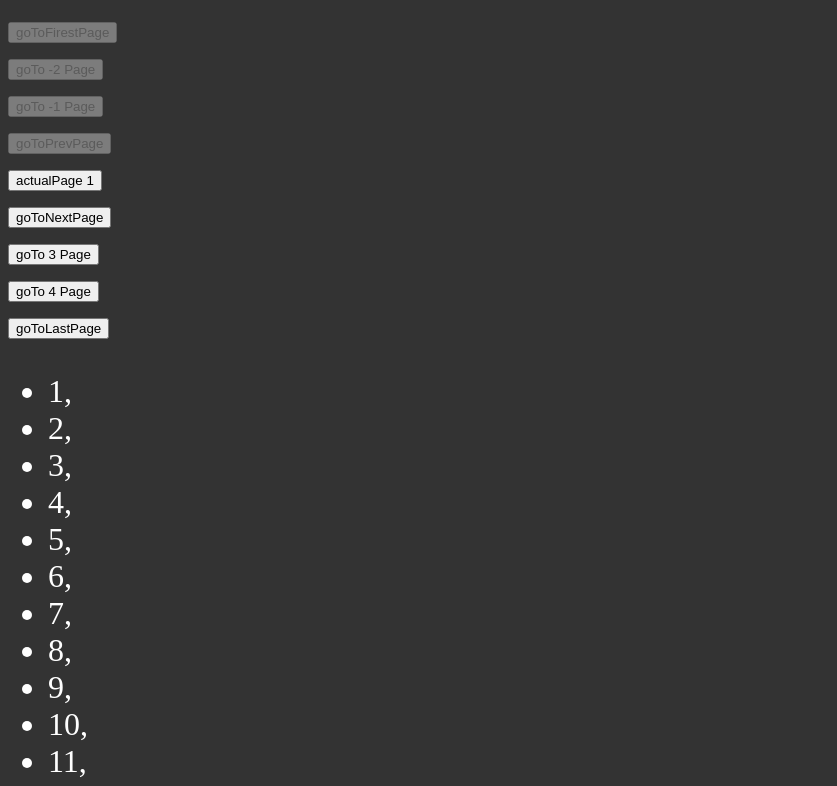
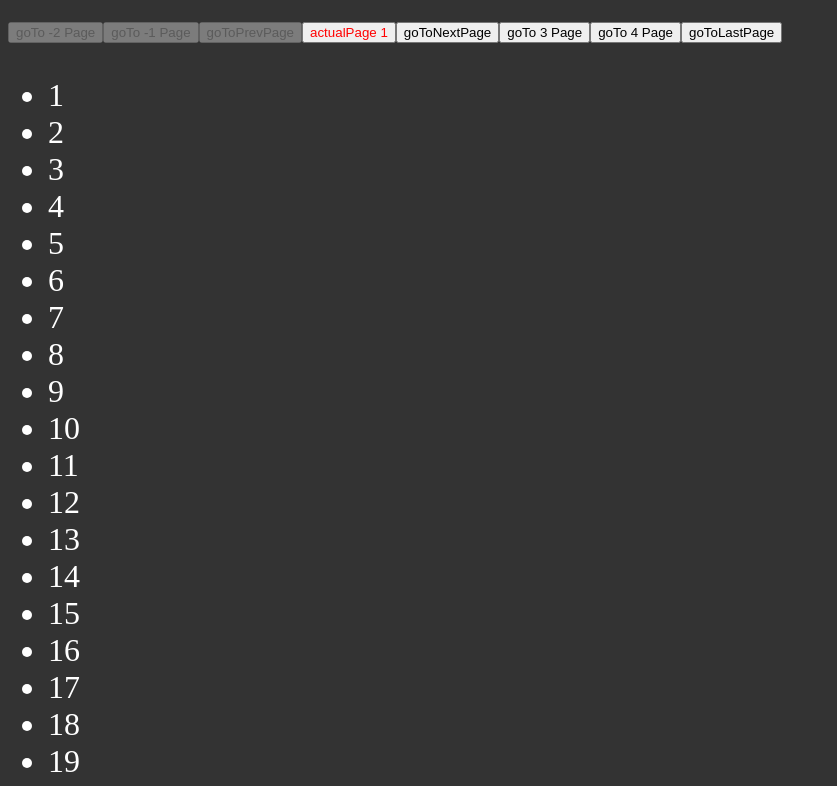
Before and after one commit to kstopka/how_to_react, a React (Create React App) app: page / in a window 1280 px wide. Shown: the top 786 px of the page, without its empty margins (0-837 px from the left). Built offline with nearby package versions, Linux system fonts and the light colour scheme.

Commit message:
7_TableWithPagination

```diff
--- a/src/react_TS/7_TableWithPagination/App.tsx
+++ b/src/react_TS/7_TableWithPagination/App.tsx
@@ -6,9 +6,10 @@ import PaginatedTable from "./components/PaginatedTable";
 interface AppProps {}
 
 const App: FunctionComponent<AppProps> = () => {
+    const elementsOnPage: number = 50;
     return (
         <div className="wrapper-app">
-            <PaginatedTable dataEntries={dataEntries} />
+            <PaginatedTable dataEntries={dataEntries} elementsOnPage={elementsOnPage} />
         </div>
     );
 };
--- a/src/react_TS/7_TableWithPagination/components/PaginatedTable.tsx
+++ b/src/react_TS/7_TableWithPagination/components/PaginatedTable.tsx
@@ -1,21 +1,21 @@
-import * as React from "react";
-import { FunctionComponent } from "react";
+import { FunctionComponent, useMemo } from "react";
 import { usePagination } from "../hooks/usePagination";
 import Pagination from "./Pagination";
-import { PaginationType } from "../App.d";
 
 interface PaginatedTableProps {
-    dataEntries: number[];
+    //NOTE: data ma mieć any[]???
+    dataEntries: any[];
+    elementsOnPage: number;
 }
 
-const PaginatedTable: FunctionComponent<PaginatedTableProps> = ({ dataEntries }) => {
-    const elementsOnPage: number = 50;
+const PaginatedTable: FunctionComponent<PaginatedTableProps> = ({ dataEntries, elementsOnPage }) => {
     const [
         { actualPageIdx, lastPageIdx, entriesOnSelectedPage, isBusy },
         { goToFirestPage, goToPrevPage, goToPage, goToNextPage, goToLastPage },
     ] = usePagination(dataEntries, elementsOnPage);
 
-    const settings: PaginationType = {
+    const options = useMemo(
+        () => ({
             actualPageIdx,
             lastPageIdx,
             goToFirestPage,
@@ -23,9 +23,11 @@ const PaginatedTable: FunctionComponent<PaginatedTableProps> = ({ dataEntries })
             goToPage,
             goToNextPage,
             goToLastPage,
-    };
+        }),
+        [actualPageIdx, lastPageIdx, goToFirestPage, goToPrevPage, goToPage, goToNextPage, goToLastPage]
+    );
 
-    const showElementsOnPage = entriesOnSelectedPage.map((item, index) => <li key={index}>{item},</li>);
+    const showElementsOnPage = entriesOnSelectedPage.map((item, index) => <li key={index}>{item}</li>);
 
     if (isBusy) {
         return (
@@ -37,7 +39,7 @@ const PaginatedTable: FunctionComponent<PaginatedTableProps> = ({ dataEntries })
 
     return (
         <div className="paginated-table">
-            <Pagination settings={settings} />
+            <Pagination options={options} />
             <ul>{showElementsOnPage}</ul>
         </div>
     );
--- a/src/react_TS/7_TableWithPagination/components/Pagination.tsx
+++ b/src/react_TS/7_TableWithPagination/components/Pagination.tsx
@@ -1,71 +1,49 @@
 import { FunctionComponent } from "react";
-import PaginationButton from "./PaginationButton";
 import { PaginationType } from "../App.d";
 
 interface PaginationProps {
-    settings: PaginationType;
+    options: PaginationType;
 }
 
-const Pagination: FunctionComponent<PaginationProps> = ({ settings }) => {
-    const { actualPageIdx, lastPageIdx, goToFirestPage, goToPrevPage, goToPage, goToNextPage, goToLastPage } = settings;
+const Pagination: FunctionComponent<PaginationProps> = ({ options }) => {
+    const { actualPageIdx, lastPageIdx, goToFirestPage, goToPrevPage, goToPage, goToNextPage, goToLastPage } = options;
     return (
         <div className="pagination">
-            {actualPageIdx ? (
-                <PaginationButton txt="goToFirestPage" action={goToFirestPage} />
-            ) : (
-                <PaginationButton txt="goToFirestPage" active={true} action={goToFirestPage} />
-            )}
-            <div>
-                <button
-                    onClick={() => goToPage(actualPageIdx - 3)}
-                    disabled={actualPageIdx - 3 < 0 ? true : false}
-                    // style={actualPageIdx - 3 < 0 ? { display: "none" } : { display: "block" }}
-                >{`goTo ${actualPageIdx - 2} Page`}</button>
-            </div>
-            <div>
-                <button
-                    onClick={() => goToPage(actualPageIdx - 2)}
-                    disabled={actualPageIdx - 2 < 0 ? true : false}
-                    // style={actualPageIdx - 2 < 0 ? { display: "none" } : { display: "block" }}
-                >{`goTo ${actualPageIdx - 1} Page`}</button>
-            </div>
+            <button
+                //NOTE: disabled czy style: display = none???/
+                disabled={actualPageIdx <= 0}
+                style={actualPageIdx <= 0 ? { display: "none" } : {}}
+                onClick={goToFirestPage}
+            >
+                goToFirestPage
+            </button>
 
-            {actualPageIdx ? (
-                <PaginationButton txt="goToPrevPage" action={goToPrevPage} />
-            ) : (
-                <PaginationButton txt="goToPrevPage" active={true} action={goToPrevPage} />
-            )}
+            <button disabled={actualPageIdx - 3 < 0} onClick={() => goToPage(actualPageIdx - 3)}>
+                {`goTo ${actualPageIdx - 2} Page`}
+            </button>
 
-            <div>
-                <button>{`actualPage ${actualPageIdx + 1}`}</button>
-            </div>
+            <button disabled={actualPageIdx - 2 < 0} onClick={() => goToPage(actualPageIdx - 2)}>
+                {`goTo ${actualPageIdx - 1} Page`}
+            </button>
 
-            {actualPageIdx === lastPageIdx ? (
-                <PaginationButton txt="goToNextPage" active={true} action={goToNextPage} />
-            ) : (
-                <PaginationButton txt="goToNextPage" action={goToNextPage} />
-            )}
+            <button disabled={actualPageIdx <= 0} onClick={goToPrevPage}>
+                goToPrevPage
+            </button>
 
-            <div>
-                <button
-                    onClick={() => goToPage(actualPageIdx + 2)}
-                    disabled={actualPageIdx + 2 > lastPageIdx ? true : false}
-                    // style={actualPageIdx + 2 > lastPageIdx ? { display: "none" } : { display: "block" }}
-                >{`goTo ${actualPageIdx + 3} Page`}</button>
-            </div>
-            <div>
-                <button
-                    onClick={() => goToPage(actualPageIdx + 3)}
-                    disabled={actualPageIdx + 3 > lastPageIdx ? true : false}
-                    // style={actualPageIdx + 3 > lastPageIdx ? { display: "none" } : { display: "block" }}
-                >{`goTo ${actualPageIdx + 4} Page`}</button>
-            </div>
+            <button style={{ color: "red" }}>{`actualPage ${actualPageIdx + 1}`}</button>
+            <button disabled={actualPageIdx === lastPageIdx} onClick={goToNextPage}>
+                goToNextPage
+            </button>
 
-            {actualPageIdx === lastPageIdx ? (
-                <PaginationButton txt="goToLastPage" active={true} action={goToLastPage} />
-            ) : (
-                <PaginationButton txt="goToLastPage" action={goToLastPage} />
-            )}
+            <button onClick={() => goToPage(actualPageIdx + 2)} disabled={actualPageIdx + 2 > lastPageIdx}>
+                {`goTo ${actualPageIdx + 3} Page`}
+            </button>
+            <button onClick={() => goToPage(actualPageIdx + 3)} disabled={actualPageIdx + 3 > lastPageIdx}>
+                {`goTo ${actualPageIdx + 4} Page`}
+            </button>
+            <button disabled={actualPageIdx === lastPageIdx} onClick={goToLastPage}>
+                goToLastPage
+            </button>
         </div>
     );
 };
--- a/src/react_TS/7_TableWithPagination/components/PaginationButton.tsx
+++ b/src/react_TS/7_TableWithPagination/components/PaginationButton.tsx
@@ -6,7 +6,6 @@ interface PaginationButtonProps {
     action: () => void;
 }
 
-//const Pagination = ({ paginationState, paginationActions }) => {};
 const PaginationButton: FunctionComponent<PaginationButtonProps> = ({ txt, action, active = false }) => {
     return (
         <div className="pagination-button">
--- a/src/react_TS/7_TableWithPagination/data/dataEntries.tsx
+++ b/src/react_TS/7_TableWithPagination/data/dataEntries.tsx
@@ -8,4 +8,4 @@ const createArray = (items: number): number[] => {
     return data;
 };
 
-export const dataEntries: Array<number> = createArray(6353);
+export const dataEntries: Array<any> = createArray(6353);
--- a/src/react_TS/7_TableWithPagination/hooks/usePagination.tsx
+++ b/src/react_TS/7_TableWithPagination/hooks/usePagination.tsx
@@ -1,4 +1,4 @@
-import { useState } from "react";
+import { SetStateAction, useState } from "react";
 import { usePaginationType } from "../App.d";
 import { validation } from "../validation";
 
@@ -20,14 +20,13 @@ export const usePagination: usePaginationType = (dataEntries, elementsOnPage = 3
     const indexToStopSlice: number = indexToStartSlice + elementsOnPage;
     const entriesOnSelectedPage = dataEntries.slice(indexToStartSlice, indexToStopSlice);
 
-    const changeBusy = (value: number) => {
+    const changeBusy = (value: SetStateAction<number>, delay = 100) => {
         setIsBusy(true);
-        const id = setTimeout(() => {
+        setTimeout(() => {
             setActualPageIdx(value);
             setIsBusy(false);
-        }, 333);
+        }, delay);
         //NOTE: robić clear?
-        // clearTimeout(id);
     };
 
     const goToFirestPage = () => {
```
Lines whose indentation alone changed are shown as unchanged.
